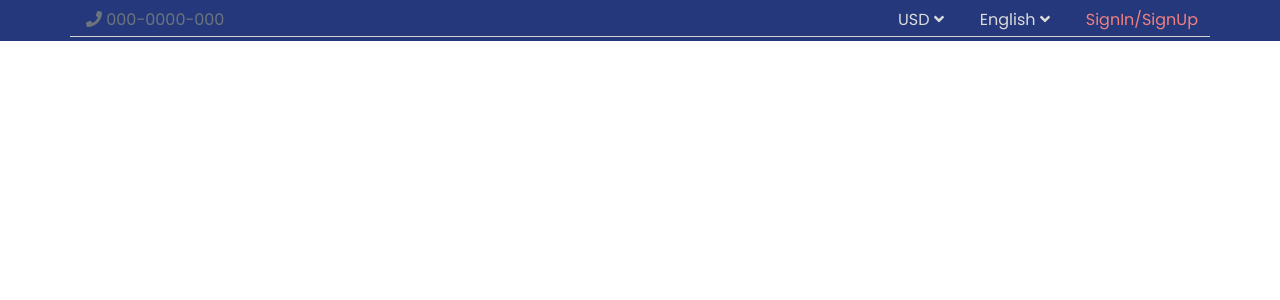
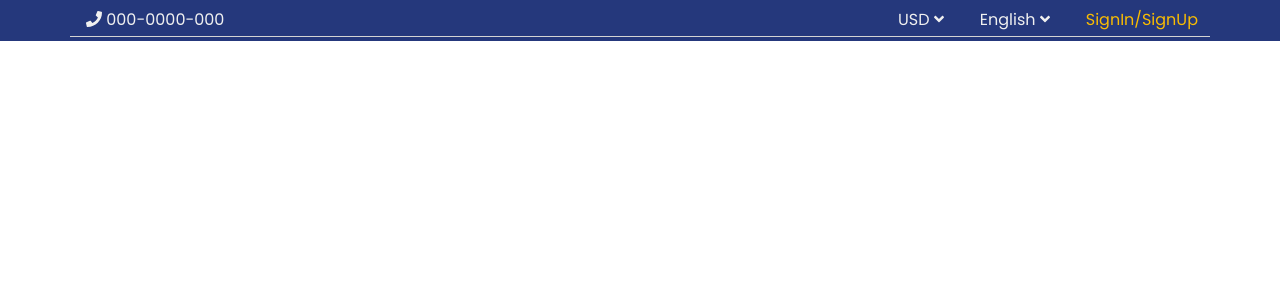
Before and after one commit to Mehedi0911/techNetic-client, a React (Create React App) app: page / in a window 1280 px wide. Shown: the top 300 px of the page. Built offline with nearby package versions, Linux system fonts and the light colour scheme.

Commit message:
added styles

```diff
--- a/src/components/Home/Navbar/Topbar/TopBar.css
+++ b/src/components/Home/Navbar/Topbar/TopBar.css
@@ -1,16 +1,17 @@
+@import '../../../Utilities/utilities.css';
+
 .topBar{
 border-bottom: 1px solid lightgray;
 }
 .dropbtn {
 
-    color: #dcdcdc;
-
+    color: var(--light);
     font-size: 16px;
     border: none;
   }
 
   .dropdown:hover{
-      color: lightcoral;
+      color: var(--primary);
       cursor: pointer;
   }
 
@@ -23,33 +24,33 @@ border-bottom: 1px solid lightgray;
       margin-top:6px;
     display: none;
     position: absolute;
-    background-color: #ffffff;
+    background-color: var(--light);
     min-width: 100px;
     box-shadow: 0px 8px 16px 0px rgba(0,0,0,0.2);
     z-index: 1;
   }
 
   .dropdown-content a {
-    color: black;
+    color: var(--dark);
     padding: 12px 16px;
     text-decoration: none;
     display: block;
   }
   .signIn-btn:hover{
-      color: rgb(232, 232, 232);
+      color: var(--light);
       cursor: pointer;
   }
 
   .signIn-btn{
-    color: lightcoral;
+    color: var(--primary);
     cursor: pointer;
 }
 
-  .dropdown-content a:hover {background-color: #ddd;}
+  .dropdown-content a:hover {background-color: var(--pure);}
 
   .dropdown:hover .dropdown-content {display: block;}
 
-  .dropdown:hover .dropbtn {color: lightcoral;}
+  .dropdown:hover .dropbtn {color: var(--primary);}
 
   .imp-links{
       width: 300px;
--- a/src/components/Home/Navbar/Topbar/TopBar.js
+++ b/src/components/Home/Navbar/Topbar/TopBar.js
@@ -9,7 +9,7 @@ const TopBar = () => {
             <div className="container d-flex justify-content-between topBar">
 
                 <div>
-                    <p className="mb-0 p-1"> <FontAwesomeIcon icon={faPhone} /> 000-0000-000</p>
+                    <p className="mb-0 p-1 brand-text-light"> <FontAwesomeIcon icon={faPhone} /> 000-0000-000</p>
                 </div>
                 <div className="d-flex justify-content-between imp-links">
                     <div>
--- a/src/components/Utilities/utilities.css
+++ b/src/components/Utilities/utilities.css
@@ -12,3 +12,19 @@
 .bg-brand-dark{
     background-color: var(--secondary);
 }
+
+.brand-text-parimary{
+    color: var(--primary);
+}
+
+.brand-text-secondary{
+    color: var(--secondary);
+}
+
+.brand-text-dark{
+    color: var(--dark);
+}
+
+.brand-text-light{
+    color: var(--light);
+}
```
